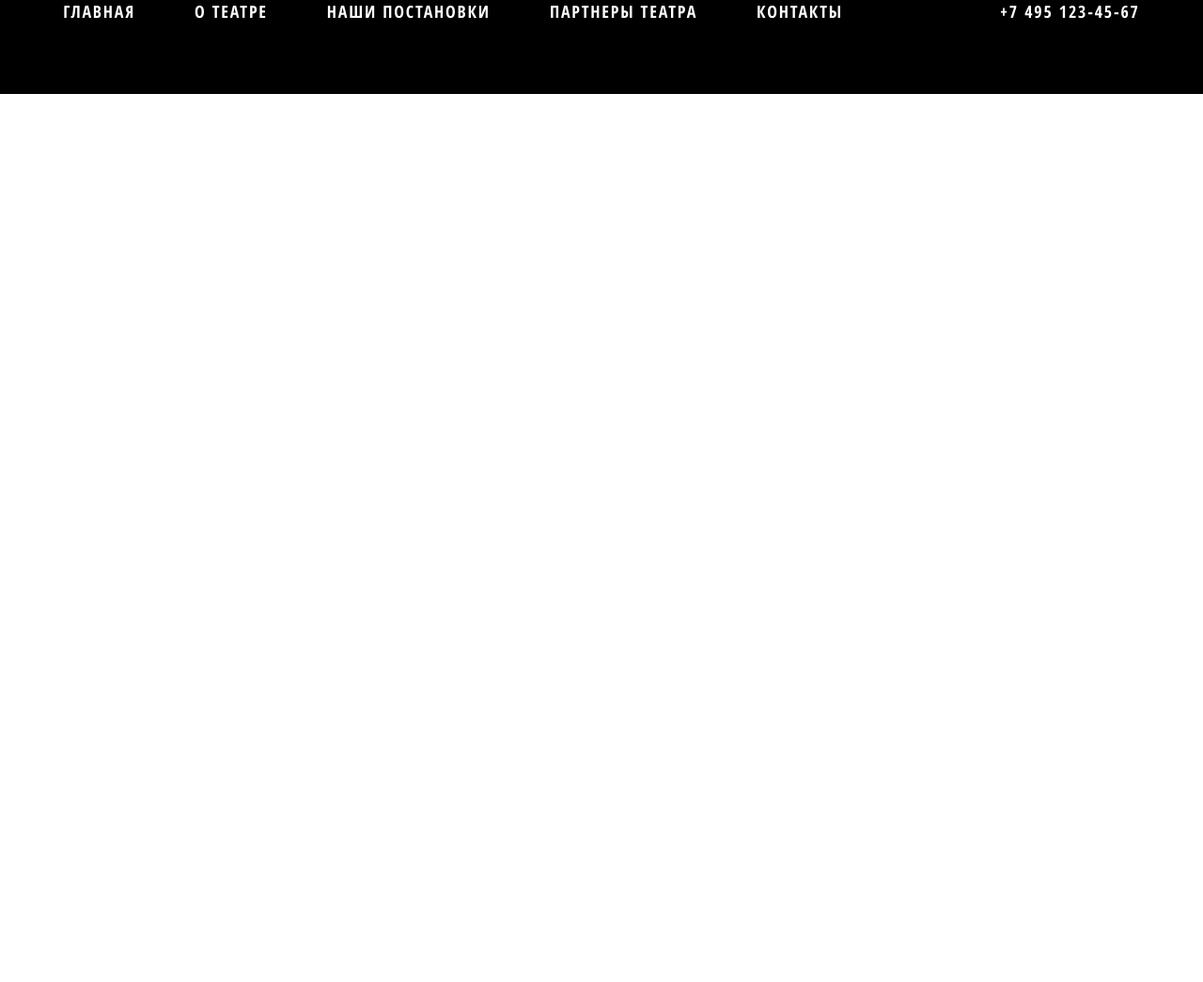
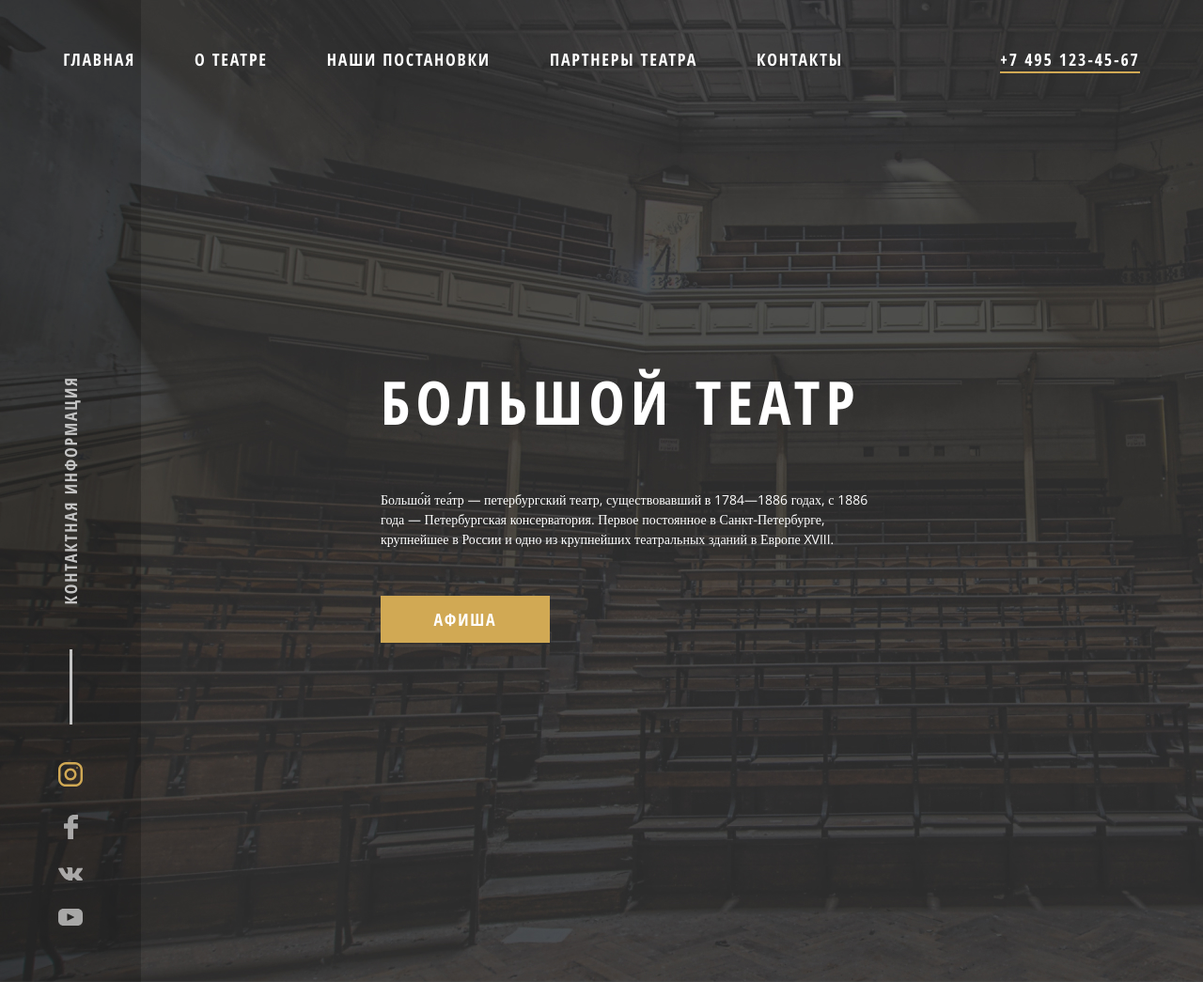
Before and after one commit to yaroslavas2001/uni_big_theather, a plain HTML site: page index.html in a window 1280 px wide. Shown: the whole page at 94% size. Before the commit the page ends 800 px from the top, so only its background shows below. Drawn offline with nearby package versions, Linux system fonts and the light colour scheme.

Commit message:
половина интро

```diff
--- a/css/style.css
+++ b/css/style.css
@@ -31,7 +31,13 @@ body{
   flex: 1 1 auto;
 }
 .header{
-  background-color: #000;
+  position: fixed;
+  top: 0;
+  left: 0;
+  width: 100%;
+  transition: .2s linear;
+  z-index: 999;
+
   height: 100px;
 }
 .header__item{
@@ -40,10 +46,16 @@ body{
 .header__item:last-child{
   margin-right: 0;
   margin-left:104px;
+  border-bottom: 2px solid #D1A954;
+  font-size: 16px;
+  line-height: 22px;
+  letter-spacing: 0.05em;
 }
 .header__list{
   display: flex;
  justify-content: center;
+ padding-top: 51px;
+ flex-wrap: wrap;
 }
 .header__link{
   font-family: Open Sans Condensed;
@@ -55,3 +67,93 @@ body{
   text-transform: uppercase;
   color: #fff;
 }
+.intro{
+  background: url(../img/fon.jpg);
+  height: 1045px;
+ display: flex;
+}
+.intro__contacts{
+  width: 150px;
+  height: 100%;
+  background-color: rgba(0, 0,0, .2);
+  display: flex;
+  flex-direction: column;
+  justify-content: flex-end;
+  align-items: center;
+}
+.intro__contact{
+  transform: rotate(-90deg);
+  font-family: Open Sans Condensed;
+font-style: normal;
+font-weight: bold;
+font-size: 18px;
+line-height: 25px;
+letter-spacing: 0.1em;
+text-transform: uppercase;
+color: #C4C4C4;
+width: 250px;
+height: 25px;
+margin-bottom: 160px;
+}
+.intro__icon{
+margin-bottom: 30px;
+}
+.intro__icon:last-child{
+  margin-bottom: 60px;
+}
+.intro__line{
+  width: 3px;
+  height: 80px;
+  background-color: #C4C4C4;
+
+  margin-bottom: 40px;
+}
+.intro__row{
+  display: flex;
+}
+.intro__info{
+  display: flex;
+  flex-direction: column;
+  margin: 384px 0px 0px 255px;
+  max-width: 540px;
+}
+.intro__title{
+  font-family: Open Sans Condensed;
+font-style: normal;
+  font-weight: bold;
+font-size: 64px;
+line-height: 87px;
+letter-spacing: 0.1em;
+text-transform: uppercase;
+color: #fff;
+margin-bottom: 50px;
+}
+.intro__text{
+  font-family: Open Sans;
+font-style: normal;
+font-weight: normal;
+font-size: 14px;
+line-height: 150%;
+color: #fff;
+margin-bottom: 50px;
+}
+.intro__btn{
+  width: 180px;
+  height: 50px;
+  background-color: #D1A954;
+}
+.intro__btn a{
+  display: flex;
+  justify-content: center;
+  align-items: center;
+  width: 180px;
+  height: 50px;
+  font-family: Open Sans Condensed;
+font-style: normal;
+font-weight: bold;
+font-size: 18px;
+line-height: 25px;
+letter-spacing: 0.1em;
+text-transform: uppercase;
+color: #FFFFFF;
+}
--- a/index.html
+++ b/index.html
@@ -30,11 +30,30 @@
             <a href="" class="header__link js-scroll">контакты</a>
           </li>
           <li class="header__item">
-            <a href="" class="header__link">+7 495 123-45-67</a>
+            <a href="tel:+74951234567" class="header__link">+7 495 123-45-67</a>
           </li>
         </ul>
       </nav>
     </header>
+    <div class="intro">
+      <div class="intro__contacts">
+        <div class="intro__contact">контактная информация</div>
+        <div class="intro__line"></div>
+      <a href="#!" class="intro__icon" ><img src="img/instagram.svg" alt=""></a>
+      <a href="#!" class="intro__icon" ><img src="img/facebook.svg" alt="" ></a>
+      <a href="#!" class="intro__icon" ><img src="img/VK.svg" alt="" ></a>
+      <a href="#!" class="intro__icon" ><img src="img/youtube.svg" alt="" ></a>
+      </div>
+      <div class="intro__row">
+        <div class="intro__info">
+          <div class="intro__title">Большой театр</div>
+          <div class="intro__text"><p>Большо́й теа́тр — петербургский театр, существовавший в 1784—1886 годах, с 1886 года — Петербургская консерватория. Первое постоянное в Санкт-Петербурге, крупнейшее в России и одно из крупнейших театральных зданий в Европе XVIII.</p></div>
+          <div class="intro__btn"><a href="#!">Афиша</a></div>
+        </div>
+        <div class="intro__slider"></div>
+      </div>
+    </div>
+
     </div> <!-- content -->
 
     <footer class="footer">
```
Also changed, not shown: img/VK.svg (added), img/facebook.svg (added), img/instagram.svg (added), img/youtube.svg (added), 1 other file.
